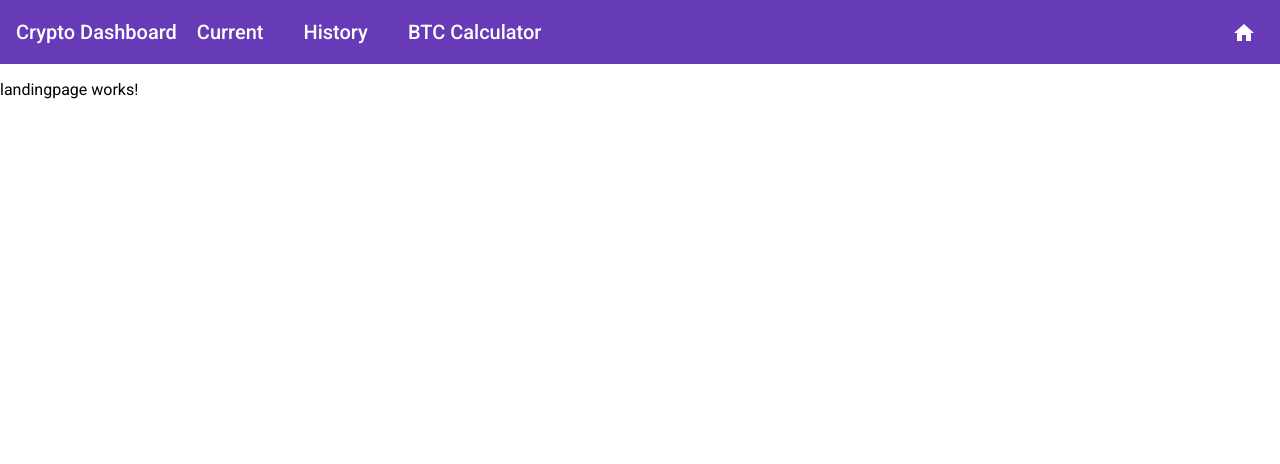
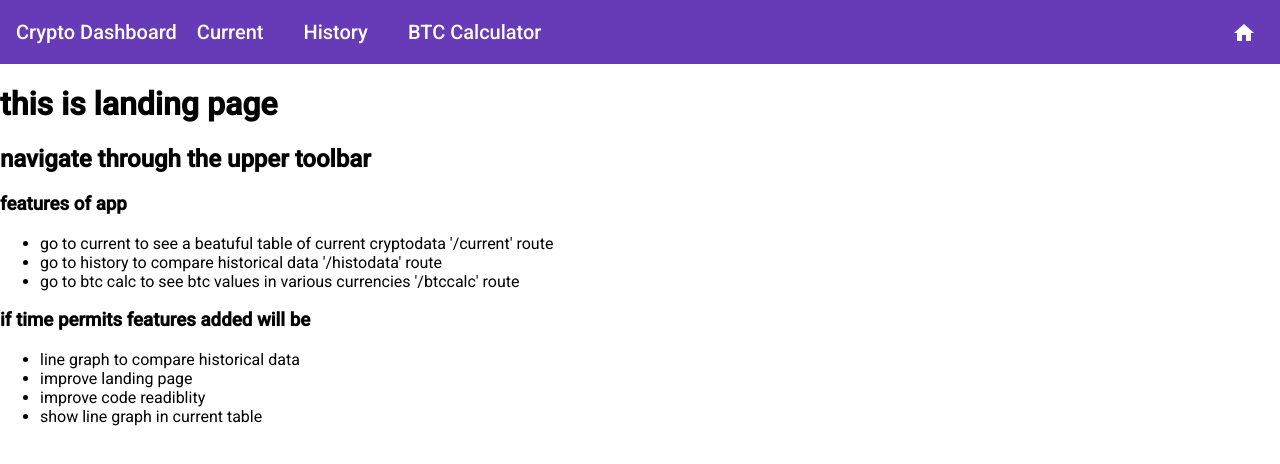
Before and after one commit to AwaisIsane/Angular-Training-App, an Angular app: page / in a window 1280 px wide. Shown: the top 464 px of the page. Built offline with nearby package versions, Linux system fonts and the light colour scheme.

Commit message:
landing page changes

```diff
--- a/src/app/landingpage/landingpage.component.html
+++ b/src/app/landingpage/landingpage.component.html
@@ -1 +1,25 @@
-<p>landingpage works!</p>
+<h1>this is landing page</h1>
+<h2>navigate through the upper toolbar </h2>
+<h3>features of app</h3>
+<ul>
+<li>go  to current to see a beatuful table of current cryptodata  '/current' route</li>
+<li>go to history to compare historical data '/histodata' route</li>
+<li>go to btc calc to see btc values in various currencies '/btccalc' route</li>
+</ul>
+<div>
+    <h3>if time permits features added will be</h3>
+    <ul>
+        <li>
+            line graph to compare historical data
+        </li>
+        <li>
+            improve landing page
+        </li>
+        <li>
+            improve code readiblity
+        </li>
+        <li>
+            show line graph in current table
+        </li>
+    </ul>
+</div>
```
